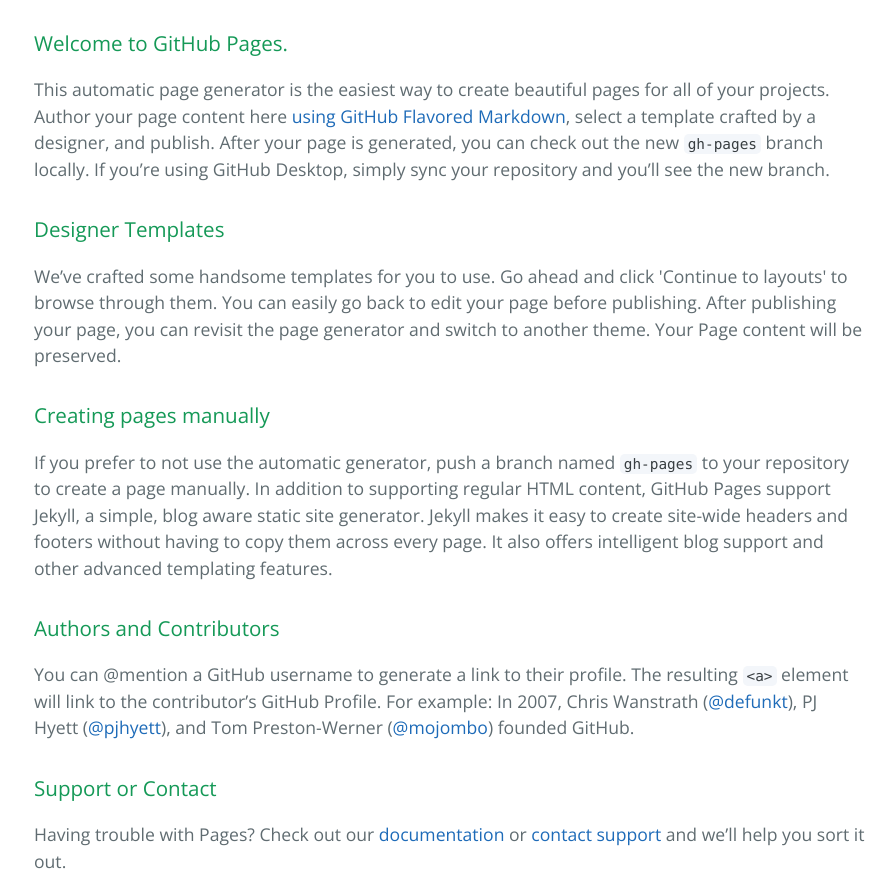
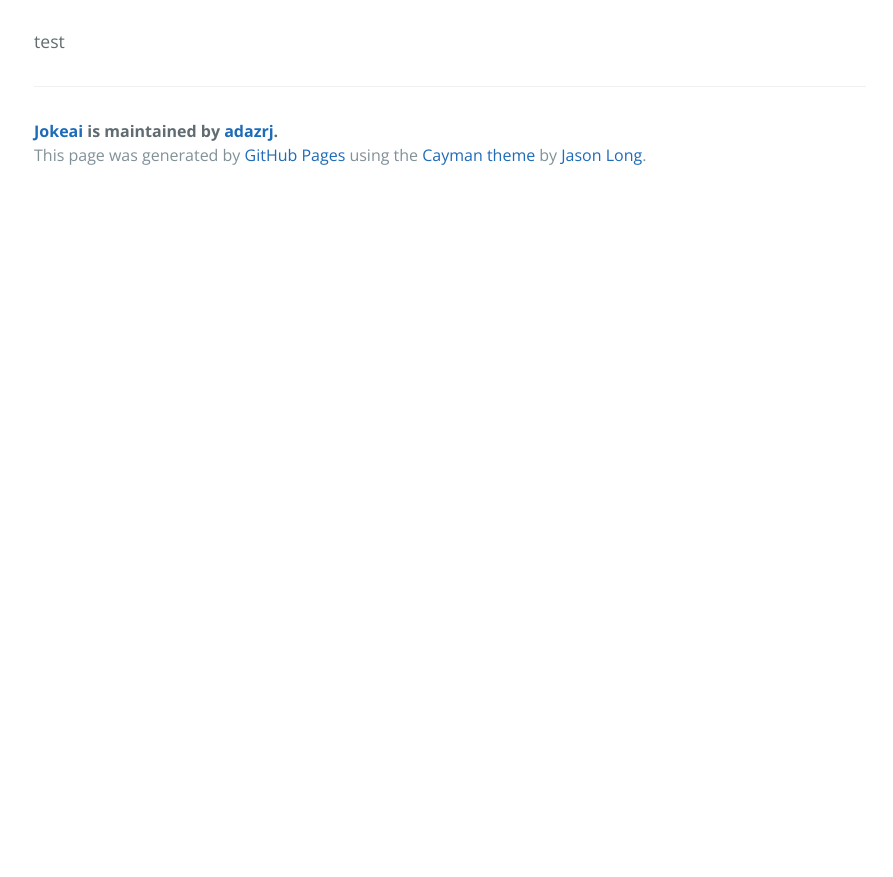
Before and after one commit to adazrj/jokeai, a plain HTML site: page index.html in a window 1280 px wide. Shown: the part 340-1217 px from the top of the page, without its empty margins (190-1083 px from the left). After the commit the page ends 800 px from the top, so only its background shows below. Drawn offline with nearby package versions, Linux system fonts and the light colour scheme.

```diff
--- a/index.html
+++ b/index.html
@@ -19,30 +19,7 @@
     </section>
 
     <section class="main-content">
-      <h3>
-<a id="welcome-to-github-pages" class="anchor" href="#welcome-to-github-pages" aria-hidden="true"><span aria-hidden="true" class="octicon octicon-link"></span></a>Welcome to GitHub Pages.</h3>
-
-<p>This automatic page generator is the easiest way to create beautiful pages for all of your projects. Author your page content here <a href="https://guides.github.com/features/mastering-markdown/">using GitHub Flavored Markdown</a>, select a template crafted by a designer, and publish. After your page is generated, you can check out the new <code>gh-pages</code> branch locally. If you’re using GitHub Desktop, simply sync your repository and you’ll see the new branch.</p>
-
-<h3>
-<a id="designer-templates" class="anchor" href="#designer-templates" aria-hidden="true"><span aria-hidden="true" class="octicon octicon-link"></span></a>Designer Templates</h3>
-
-<p>We’ve crafted some handsome templates for you to use. Go ahead and click 'Continue to layouts' to browse through them. You can easily go back to edit your page before publishing. After publishing your page, you can revisit the page generator and switch to another theme. Your Page content will be preserved.</p>
-
-<h3>
-<a id="creating-pages-manually" class="anchor" href="#creating-pages-manually" aria-hidden="true"><span aria-hidden="true" class="octicon octicon-link"></span></a>Creating pages manually</h3>
-
-<p>If you prefer to not use the automatic generator, push a branch named <code>gh-pages</code> to your repository to create a page manually. In addition to supporting regular HTML content, GitHub Pages support Jekyll, a simple, blog aware static site generator. Jekyll makes it easy to create site-wide headers and footers without having to copy them across every page. It also offers intelligent blog support and other advanced templating features.</p>
-
-<h3>
-<a id="authors-and-contributors" class="anchor" href="#authors-and-contributors" aria-hidden="true"><span aria-hidden="true" class="octicon octicon-link"></span></a>Authors and Contributors</h3>
-
-<p>You can @mention a GitHub username to generate a link to their profile. The resulting <code>&lt;a&gt;</code> element will link to the contributor’s GitHub Profile. For example: In 2007, Chris Wanstrath (<a href="https://github.com/defunkt" class="user-mention">@defunkt</a>), PJ Hyett (<a href="https://github.com/pjhyett" class="user-mention">@pjhyett</a>), and Tom Preston-Werner (<a href="https://github.com/mojombo" class="user-mention">@mojombo</a>) founded GitHub.</p>
-
-<h3>
-<a id="support-or-contact" class="anchor" href="#support-or-contact" aria-hidden="true"><span aria-hidden="true" class="octicon octicon-link"></span></a>Support or Contact</h3>
-
-<p>Having trouble with Pages? Check out our <a href="https://help.github.com/pages">documentation</a> or <a href="https://github.com/contact">contact support</a> and we’ll help you sort it out.</p>
+      <p>test</p>
 
       <footer class="site-footer">
         <span class="site-footer-owner"><a href="https://github.com/adazrj/jokeai">Jokeai</a> is maintained by <a href="https://github.com/adazrj">adazrj</a>.</span>
```
Also changed, not shown: params.json (+1 -1 lines).
